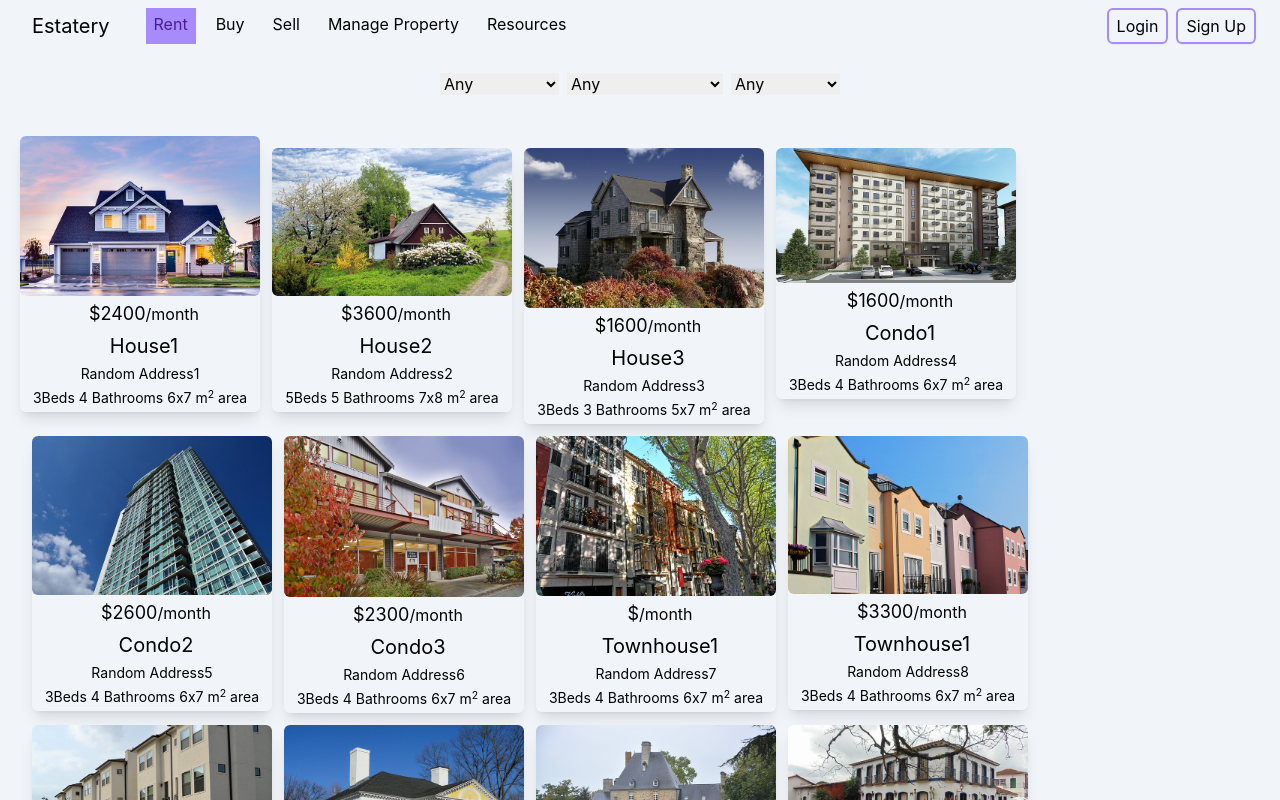
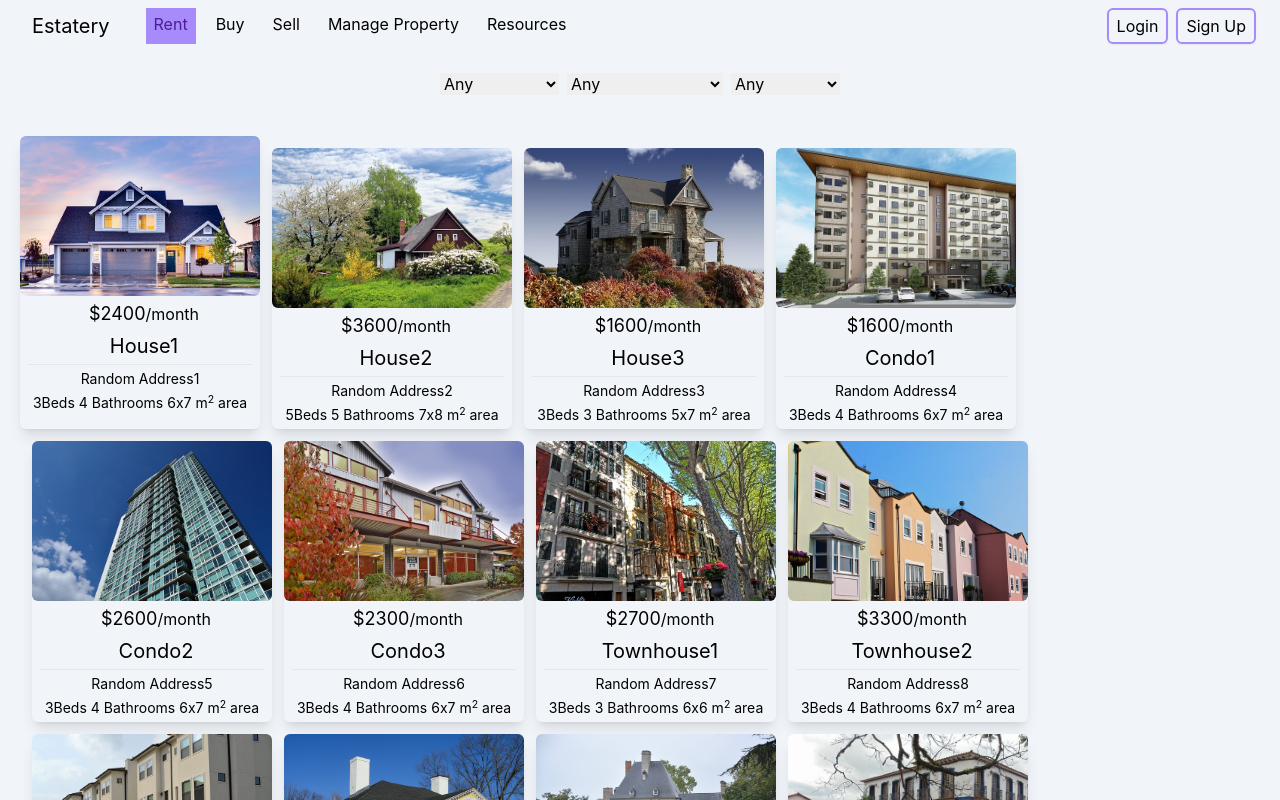
Before and after one commit to neonPebble/real-estate-demo, a React (Create React App) app: page / in a window 1280 px wide. Shown: the top 800 px of the page. Built offline with nearby package versions, Linux system fonts and the light colour scheme.

Commit message:
changed image style

```diff
--- a/src/App.js
+++ b/src/App.js
@@ -41,11 +41,7 @@ function App() {
   });
 
   let displayedProps = filteredDataSet.map((element) => {
-    return (
-      <div key={element.name} className="rounded-md">
-        <Card propObj={element} />
-      </div>
-    );
+    return <Card propObj={element} key={element["Name"]} />;
   });
 
   function handleTypeChange(event) {
@@ -110,7 +106,8 @@ function App() {
             <option value="3000-4000">3000-4000</option>
           </select>
         </div>
-        <div className=" py-5 px-5 space-x-3 space-y-3 flex flex-wrap">
+
+        <div className=" py-5 px-5 space-x-3 space-y-3 flex flex-wrap box-border">
           {displayedProps}
         </div>
       </div>
--- a/src/assets/data.js
+++ b/src/assets/data.js
@@ -72,12 +72,13 @@ const dataset = [
     image: "./assets/pics/condos/condo3.jpg",
   },
   {
+    price: 2700,
     type: "Townhouses",
     Name: "Townhouse1",
     beds: 3,
-    bathrooms: 4,
+    bathrooms: 3,
     width: 6,
-    length: 7,
+    length: 6,
     location: "Miami, USA",
     address: "Random Address7",
     image: "./assets/pics/townhouses/townhouse1.jpg",
@@ -85,7 +86,7 @@ const dataset = [
   {
     price: 3300,
     type: "Townhouses",
-    Name: "Townhouse1",
+    Name: "Townhouse2",
     beds: 3,
     bathrooms: 4,
     width: 6,
--- a/src/components/Card.js
+++ b/src/components/Card.js
@@ -4,19 +4,24 @@ export default function Card(props) {
   const { propObj } = props;
   const ImgSrc = propObj.image;
   return (
-    <div className="rounded-md shadow-lg">
-      <div className="rounded-md">
-        <img
-          src={ImgSrc}
-          alt={propObj.name}
-          className=" h-[120] w-[240px] rounded-md"
-        />
-      </div>
+    <div className="rounded-md shadow-lg w-[240px] box-border flex flex-col">
+      {/* <img
+        src={ImgSrc}
+        alt={propObj.name}
+        className=" rounded-md object-cover"
+      /> */}
+      <div
+        className="bg-cover h-40 rounded-md"
+        style={{ backgroundImage: `url(${ImgSrc})` }}
+      />
       <div className="space-y-1 py-1">
         <div>
           <span className="text-lg pl-2">${propObj.price}</span>/month
         </div>
         <div className="text-xl pl-2">{propObj["Name"]}</div>
+        <div className="px-2">
+          <hr />
+        </div>
         <div className="text-center text-sm">{propObj.address}</div>
         <div className="text-sm flex space-x-1 px-2 justify-center items-center">
           <div className="text-center">{propObj.beds}Beds</div>
```
